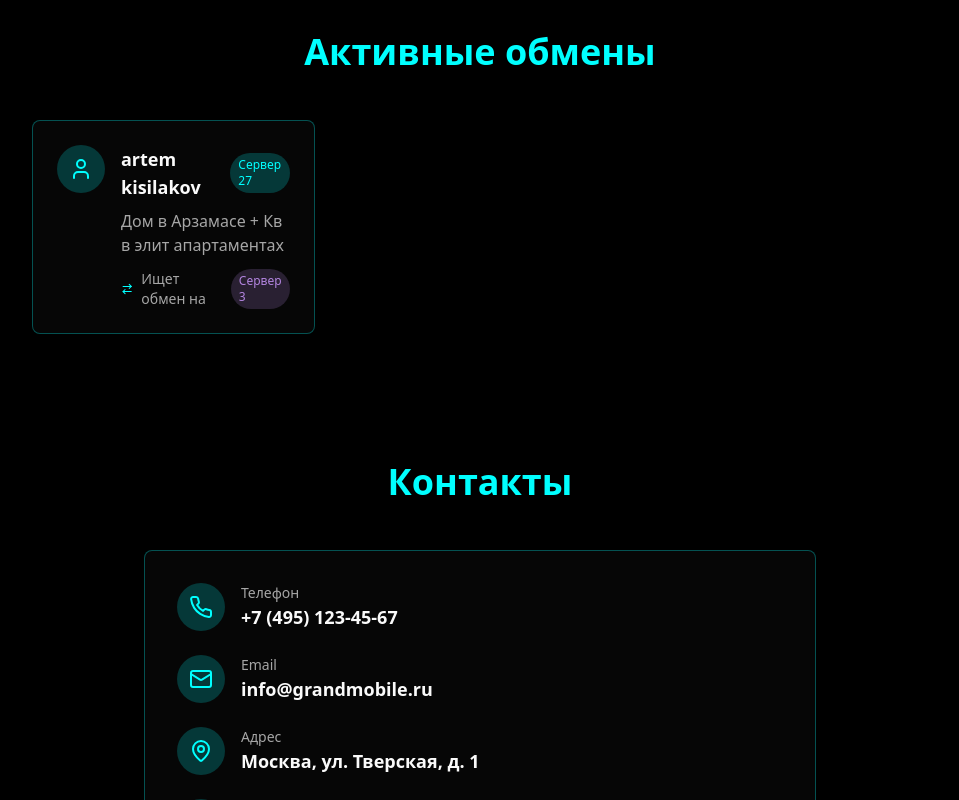
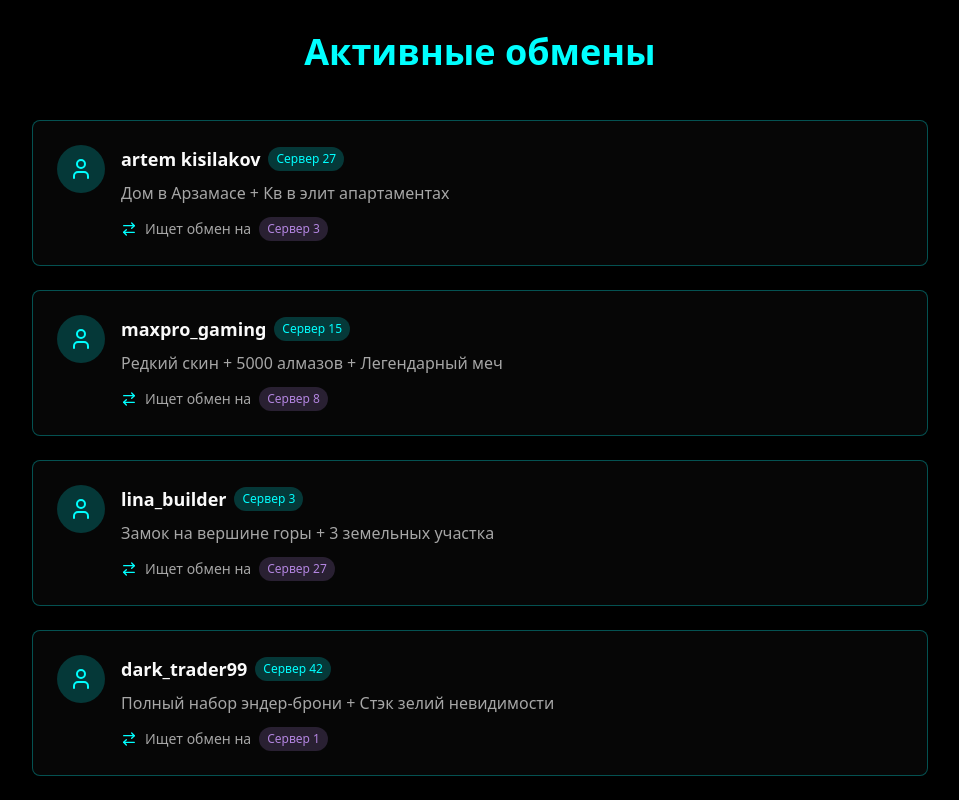
Before and after one commit to pr-poehali-dev/yura-site-kpi-sale-mobile, a React (Vite) app: page / in a window 1280 px wide. Shown: the part 340-1140 px from the top of the page, without its empty margins (160-1119 px from the left). Built offline with nearby package versions, Linux system fonts and the light colour scheme.

Commit message:
Магический механизм развертки

```diff
--- a/src/pages/Index.tsx
+++ b/src/pages/Index.tsx
@@ -28,8 +28,8 @@ const Index = () => {
       <div className="container mx-auto px-4 py-16">
         <h2 className="text-4xl font-bold text-center mb-12 text-primary">Активные обмены</h2>
         <div className="max-w-4xl mx-auto">
-          <div className="grid md:grid-cols-3 gap-6">
-<Card className="bg-card/50 backdrop-blur-sm p-6 border-primary/30">
+          <div className="grid md:grid-cols-1 gap-6">
+            <Card className="bg-card/50 backdrop-blur-sm p-6 border-primary/30">
               <div className="flex items-start gap-4">
                 <div className="w-12 h-12 rounded-full bg-primary/20 flex items-center justify-center flex-shrink-0">
                   <Icon name="User" size={24} className="text-primary" />
@@ -44,6 +44,66 @@ const Index = () => {
                     <Icon name="ArrowRightLeft" size={16} className="text-primary" />
                     <span className="text-muted-foreground">Ищет обмен на</span>
                     <span className="text-xs px-2 py-1 rounded-full bg-secondary/20 text-secondary">Сервер 3</span>
+                  </div>
+                </div>
+              </div>
+            </Card>
+
+            <Card className="bg-card/50 backdrop-blur-sm p-6 border-primary/30">
+              <div className="flex items-start gap-4">
+                <div className="w-12 h-12 rounded-full bg-primary/20 flex items-center justify-center flex-shrink-0">
+                  <Icon name="User" size={24} className="text-primary" />
+                </div>
+                <div className="flex-1">
+                  <div className="flex items-center gap-2 mb-2">
+                    <h3 className="text-lg font-semibold">maxpro_gaming</h3>
+                    <span className="text-xs px-2 py-1 rounded-full bg-primary/20 text-primary">Сервер 15</span>
+                  </div>
+                  <p className="text-muted-foreground mb-3">Редкий скин + 5000 алмазов + Легендарный меч</p>
+                  <div className="flex items-center gap-2 text-sm">
+                    <Icon name="ArrowRightLeft" size={16} className="text-primary" />
+                    <span className="text-muted-foreground">Ищет обмен на</span>
+                    <span className="text-xs px-2 py-1 rounded-full bg-secondary/20 text-secondary">Сервер 8</span>
+                  </div>
+                </div>
+              </div>
+            </Card>
+
+            <Card className="bg-card/50 backdrop-blur-sm p-6 border-primary/30">
+              <div className="flex items-start gap-4">
+                <div className="w-12 h-12 rounded-full bg-primary/20 flex items-center justify-center flex-shrink-0">
+                  <Icon name="User" size={24} className="text-primary" />
+                </div>
+                <div className="flex-1">
+                  <div className="flex items-center gap-2 mb-2">
+                    <h3 className="text-lg font-semibold">lina_builder</h3>
+                    <span className="text-xs px-2 py-1 rounded-full bg-primary/20 text-primary">Сервер 3</span>
+                  </div>
+                  <p className="text-muted-foreground mb-3">Замок на вершине горы + 3 земельных участка</p>
+                  <div className="flex items-center gap-2 text-sm">
+                    <Icon name="ArrowRightLeft" size={16} className="text-primary" />
+                    <span className="text-muted-foreground">Ищет обмен на</span>
+                    <span className="text-xs px-2 py-1 rounded-full bg-secondary/20 text-secondary">Сервер 27</span>
+                  </div>
+                </div>
+              </div>
+            </Card>
+
+            <Card className="bg-card/50 backdrop-blur-sm p-6 border-primary/30">
+              <div className="flex items-start gap-4">
+                <div className="w-12 h-12 rounded-full bg-primary/20 flex items-center justify-center flex-shrink-0">
+                  <Icon name="User" size={24} className="text-primary" />
+                </div>
+                <div className="flex-1">
+                  <div className="flex items-center gap-2 mb-2">
+                    <h3 className="text-lg font-semibold">dark_trader99</h3>
+                    <span className="text-xs px-2 py-1 rounded-full bg-primary/20 text-primary">Сервер 42</span>
+                  </div>
+                  <p className="text-muted-foreground mb-3">Полный набор эндер-брони + Стэк зелий невидимости</p>
+                  <div className="flex items-center gap-2 text-sm">
+                    <Icon name="ArrowRightLeft" size={16} className="text-primary" />
+                    <span className="text-muted-foreground">Ищет обмен на</span>
+                    <span className="text-xs px-2 py-1 rounded-full bg-secondary/20 text-secondary">Сервер 1</span>
                   </div>
                 </div>
               </div>
```
